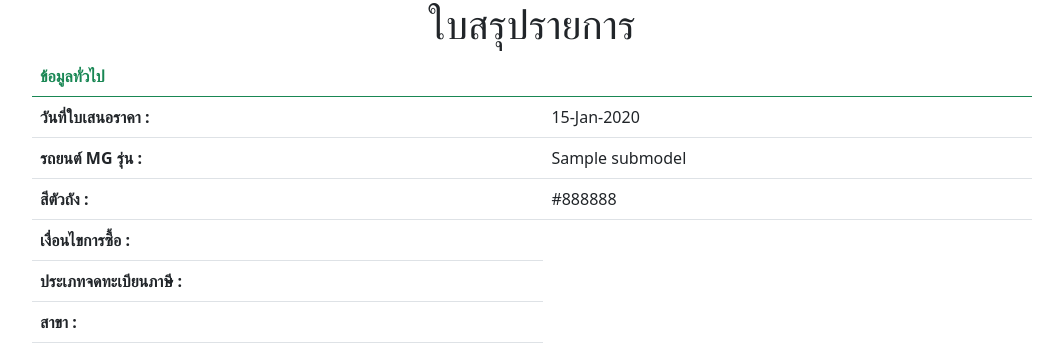
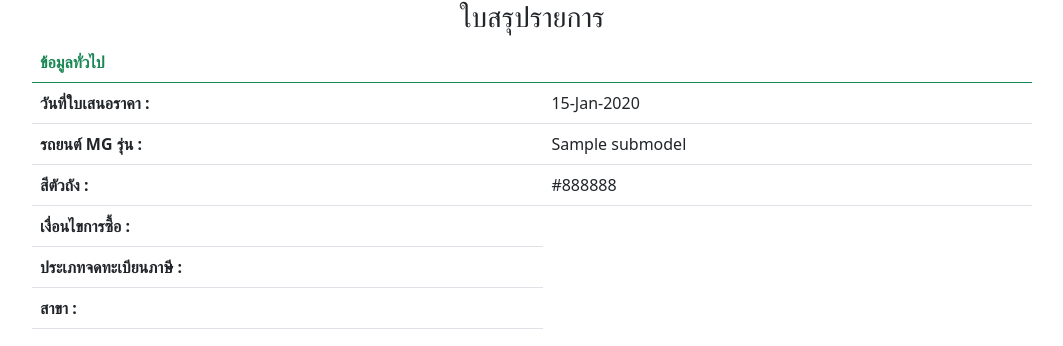
Before and after one commit to istyleT/Django-mg, a Django app: template templates/quotation.html in a window 1280 px wide. Shown: the top 346 px of the page, without its empty margins (108-1171 px from the left). Run offline with Django 4.2, Linux system fonts and the light colour scheme; the template is opened without the code that fills it: most values are stand-ins (such as "Sample title", 1, 10 or a date in 2020); some libraries are stand-ins or nearby versions.

Commit message:
31-10-22-2:25

```diff
--- a/templates/quotation.html
+++ b/templates/quotation.html
@@ -15,7 +15,7 @@
 </head>
 <body>
 <header class="header">
-                    <h1 align="center" >ใบสรุปรายการ</h1>
+                    <h3 align="center" >ใบสรุปรายการ</h3>
 </header>
 <div id="onepage">
   <div class="container" style="width: 80vw;">
```
